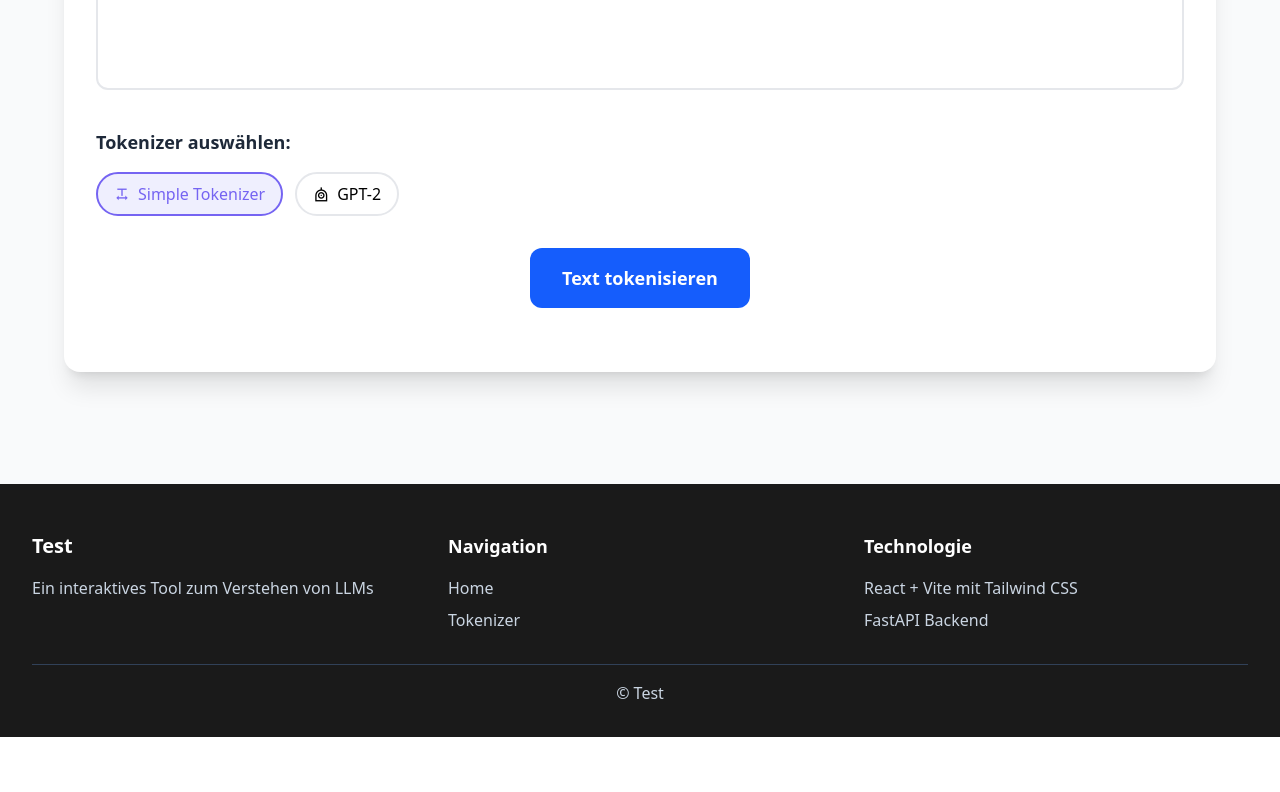
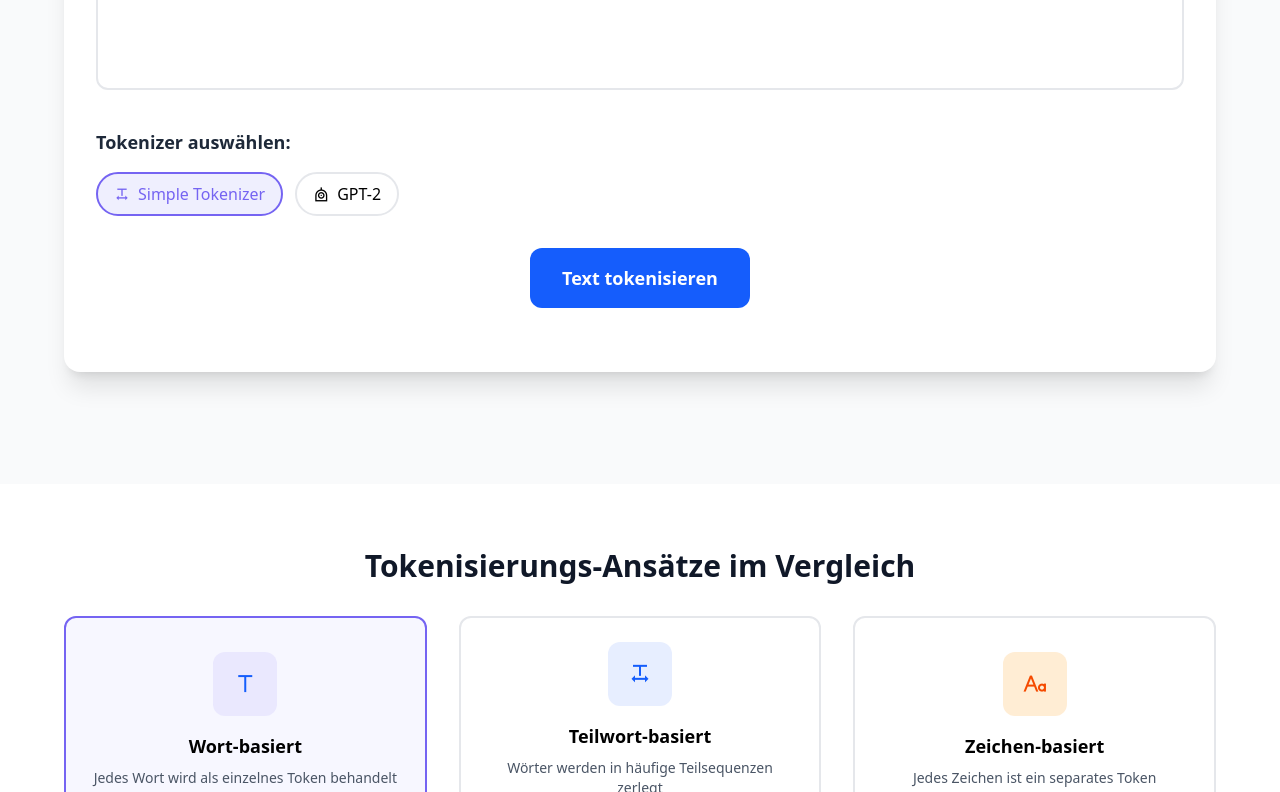
Before and after one commit to TNattermann/weiss-die-ki-dass-sie-nichts-weiss-frontend, a React (Vite) app: page /tokeninfo in a window 1280 px wide. Shown: the part 2008-2800 px from the top of the page. Before the commit the page ends 2745 px from the top, so only its background shows below. Built offline with nearby package versions, Linux system fonts and the light colour scheme.

Commit message:
added TokenizationApproaches to tokeninfo

```diff
--- a/src/index.css
+++ b/src/index.css
@@ -15,6 +15,14 @@ body {
   radial-gradient(circle at 80% 40%, rgba(139, 92, 246, 0.08) 0%, transparent 25%),
   radial-gradient(circle at 40% 70%, rgba(99, 102, 241, 0.06) 0%, transparent 25%),
   radial-gradient(circle at 70% 90%, rgba(139, 92, 246, 0.06) 0%, transparent 25%);
+}
+
+button {
+  cursor: pointer;
+}
+
+button:disabled {
+  cursor: not-allowed;
 }
 
 .token {
--- a/src/pages/tokenInfo/TokenInfo.tsx
+++ b/src/pages/tokenInfo/TokenInfo.tsx
@@ -1,6 +1,7 @@
 import HeroSection from "../../components/HeroSection.tsx";
-import EducationalContent from "../../components/EducationalContent.tsx";
+import EducationalContent from "./EducationalContent.tsx";
 import TokenizerVisualizer from "./TokenizerVisualizer.tsx";
+import TokenizationApproaches from "./TokenizationApproaches.tsx";
 
 
 function TokenInfo() {
@@ -29,6 +30,7 @@ function TokenInfo() {
 
             <EducationalContent />
             <TokenizerVisualizer />
+            <TokenizationApproaches />
         </div>
     );
 }
--- /dev/null
+++ b/src/pages/tokenInfo/TokenizationApproaches.tsx
@@ -0,0 +1,98 @@
+import { useState } from "react";
+
+export default function TokenizationApproaches() {
+  const [activeExample, setActiveExample] = useState("word");
+
+  const examples = {
+    word: {
+      title: "Wort-basiert:",
+      tokens: ["Maschinelles", "Lernen"],
+      tokenClass: "token-word",
+      description: "2 Tokens • Große Vokabular-Größe nötig"
+    },
+    subword: {
+      title: "Teilwort-basiert (BPE):",
+      tokens: ["Masch", "in", "elles", "Lern", "en"],
+      tokenClass: "token-subword",
+      description: "5 Tokens • Ausgewogene Effizienz"
+    },
+    character: {
+      title: "Zeichen-basiert:",
+      tokens: ["M", "a", "s", "c", "h", "i", "n", "e", "l", "l", "e", "s", " ", "L", "e", "r", "n", "e", "n"],
+      tokenClass: "token-special",
+      description: "19 Tokens • Kleines Vokabular, lange Sequenzen"
+    }
+  };
+
+  return (
+    <section className="py-16 px-6 bg-white">
+      <div className="max-w-6xl mx-auto">
+        <h2 className="text-3xl font-bold text-gray-900 mb-8 text-center">Tokenisierungs-Ansätze im Vergleich</h2>
+        <div className="grid grid-cols-1 md:grid-cols-3 gap-8 mb-12">
+          <button
+            onClick={() => setActiveExample("word")}
+            className={`tokenization-example p-6 border-2 border-gray-200 rounded-xl text-center hover:border-tertiary transition-all duration-300 transform hover:scale-105 ${
+              activeExample === "word" ? "active" : ""
+            }`}
+          >
+            <div className="w-16 h-16 flex items-center justify-center bg-tertiary/10 rounded-xl mx-auto mb-4">
+              <i className="ri-text text-secondary text-2xl"></i>
+            </div>
+            <h3 className="font-bold text-lg mb-2">Wort-basiert</h3>
+            <p className="text-gray-600 text-sm">Jedes Wort wird als einzelnes Token behandelt</p>
+          </button>
+          <button
+            onClick={() => setActiveExample("subword")}
+            className={`tokenization-example p-6 border-2 border-gray-200 rounded-xl text-center hover:border-secondary transition-all duration-300 transform hover:scale-105 ${
+              activeExample === "subword" ? "active" : ""
+            }`}
+          >
+            <div className="w-16 h-16 flex items-center justify-center bg-secondary/10 rounded-xl mx-auto mb-4">
+              <i className="ri-text-spacing text-secondary text-2xl"></i>
+            </div>
+            <h3 className="font-bold text-lg mb-2">Teilwort-basiert</h3>
+            <p className="text-gray-600 text-sm">Wörter werden in häufige Teilsequenzen zerlegt</p>
+          </button>
+          <button
+            onClick={() => setActiveExample("character")}
+            className={`tokenization-example p-6 border-2 border-gray-200 rounded-xl text-center hover:border-orange-500 transition-all duration-300 transform hover:scale-105 ${
+              activeExample === "character" ? "active" : ""
+            }`}
+          >
+            <div className="w-16 h-16 flex items-center justify-center bg-orange-100 rounded-xl mx-auto mb-4">
+              <i className="ri-font-size text-orange-600 text-2xl"></i>
+            </div>
+            <h3 className="font-bold text-lg mb-2">Zeichen-basiert</h3>
+            <p className="text-gray-600 text-sm">Jedes Zeichen ist ein separates Token</p>
+          </button>
+        </div>
+
+        {/* Example Visualization */}
+        <div className="bg-gray-50 p-8 rounded-xl">
+          <div className="text-center mb-6">
+            <h3 className="text-xl font-semibold text-gray-900 mb-2">Beispiel: "Maschinelles Lernen"</h3>
+            <p className="text-gray-600">Siehe wie verschiedene Ansätze denselben Text tokenisieren</p>
+          </div>
+          <div className="space-y-6">
+            {Object.entries(examples).map(([key, example]) => (
+              <div
+                key={key}
+                className={`approach-demo ${activeExample === key ? "block" : "hidden"}`}
+              >
+                <h4 className="font-semibold text-gray-800 mb-3">{example.title}</h4>
+                <div className="flex flex-wrap gap-2 mb-2">
+                  {example.tokens.map((token, index) => (
+                    <span key={index} className={`token ${example.tokenClass}`}>
+                      {token}
+                    </span>
+                  ))}
+                </div>
+                <p className="text-sm text-gray-600">{example.description}</p>
+              </div>
+            ))}
+          </div>
+        </div>
+      </div>
+    </section>
+  );
+}
```
Also changed, not shown: src/pages/tokenInfo/EducationalContent.tsx (renamed from src/components/EducationalContent.tsx).
